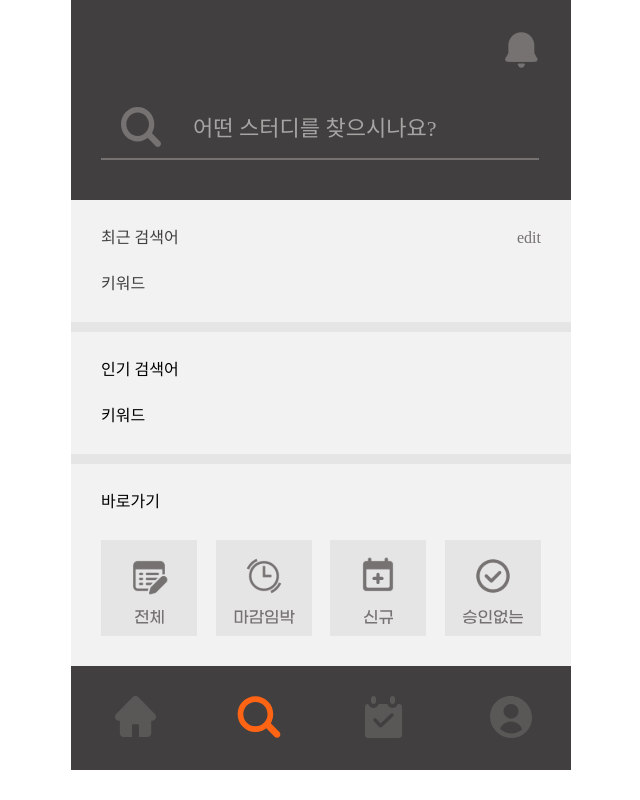
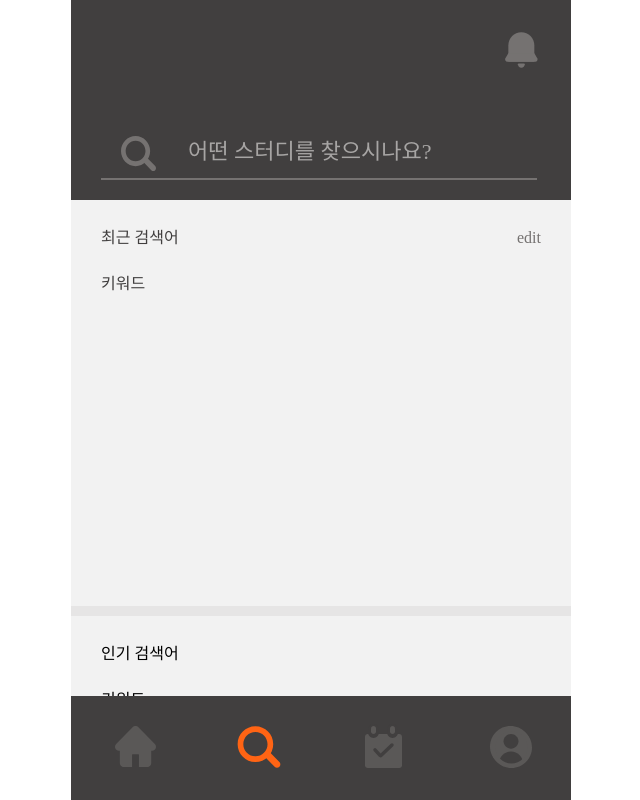
Before and after one commit to scato3/front-end, a Next.js app: page /search in a window 1280 px wide. Shown: the top 800 px of the page, without its empty margins (319-959 px from the left). Built offline with nearby package versions, Linux system fonts and the light colour scheme; a web font is replaced by a local one.

Commit message:
css 조정

```diff
--- a/src/app/_component/footer/footer.module.css
+++ b/src/app/_component/footer/footer.module.css
@@ -5,10 +5,6 @@
   justify-content: space-around;
   align-items: center;
   background-color: var(--gray-800);
-
-  position: sticky;
-  width: 100%;
-  bottom: 0;
 }
 
 .ImageContainer {
--- a/src/app/_component/input/Search_Input.tsx
+++ b/src/app/_component/input/Search_Input.tsx
@@ -6,8 +6,11 @@ import SearchIconLight from "../../../../public/icons/Icon_search_light.svg";
 export default function Search_Input({dark}:{dark:boolean}) {
     return(
         <div className={styles.container}>
-            <Image className={styles.icon} src={dark ? SearchIconDark : SearchIconLight} width={40} height={40} alt="search" />
-            <input className={styles.input} placeholder="어떤 스터디를 찾으시나요?"></input>
+            <div className={styles.searchBox}>
+                <Image className={styles.icon} src={dark ? SearchIconDark : SearchIconLight} width={35} height={35} alt="search" />
+                <input className={styles.input} placeholder="어떤 스터디를 찾으시나요?"></input>
+            </div>
+            <div className={styles.hrLine}></div>
         </div>
     );
 }
--- a/src/app/_component/input/search_input.module.css
+++ b/src/app/_component/input/search_input.module.css
@@ -1,13 +1,20 @@
 .container {
-    width: 438px;
+    width: 100%;
     height: 58px;
     display: flex;
-    border-bottom: 2px solid var(--gray-600);
     background-color: transparent;
+    flex-direction: column;
+    margin-top: 30px;
+}
+
+.searchBox {
+    display: flex;
+    flex-direction: row;
     margin-left: 30px;
 }
+
 .icon {
-    margin: 7px 30px 0 20px;
+    margin: 0 30px 7px 20px;
     cursor: pointer;
 }
 
@@ -16,10 +23,16 @@
     border: none;
     background-color: transparent;
     color: var(--gray-400);
-
+    margin-bottom: 10px;
 }
 
 .input::placeholder {
     color: var(--gray-400);
+}
 
+.hrLine {
+    width: 436px;
+    height: 2px;
+    background-color: var(--gray-600);
+    margin-left: 30px;
 }
--- a/src/app/home/main_home.module.css
+++ b/src/app/home/main_home.module.css
@@ -66,3 +66,9 @@
 .card {
   margin-bottom: 20px;
 }
+
+.footerBox {
+  position: sticky;
+  width: 100%;
+  bottom: 0;
+}
--- a/src/app/home/page.tsx
+++ b/src/app/home/page.tsx
@@ -54,9 +54,12 @@ export default function Main_home() {
       <div className={styles.cardBox}>
         <div className={styles.card}>
           <Card />
+          <Card />
         </div>
       </div>
-      <Footer />
+      <div className={styles.footerBox}>
+        <Footer />
+      </div>
     </div>
   );
 }
--- a/src/app/search/page.tsx
+++ b/src/app/search/page.tsx
@@ -60,7 +60,9 @@ export default function Search() {
                     ))}
                 </div>
             </div>
-            <Footer selectedIndex={1}/>
+            <div className={styles.footerBox}>
+                <Footer selectedIndex={1}/>
+            </div>
         </div>
     );
 }
--- a/src/app/search/search.module.css
+++ b/src/app/search/search.module.css
@@ -12,6 +12,10 @@
 .searchInputBox {
     width: 100%;
     height: 100px;
+    display: flex;
+    flex-direction: column;
+    align-items: center;
+    justify-content: center;
     background-color: var(--gray-800);
 }
 
@@ -34,6 +38,7 @@
 
 .recentKeywordBox {
     margin-top: 30px;
+    height: 300px;
 
 }
 
@@ -66,3 +71,9 @@
 .icon {
     cursor: pointer;
 }
+
+.footerBox {
+    position: sticky;
+    width: 100%;
+    bottom: 0;
+}
```
